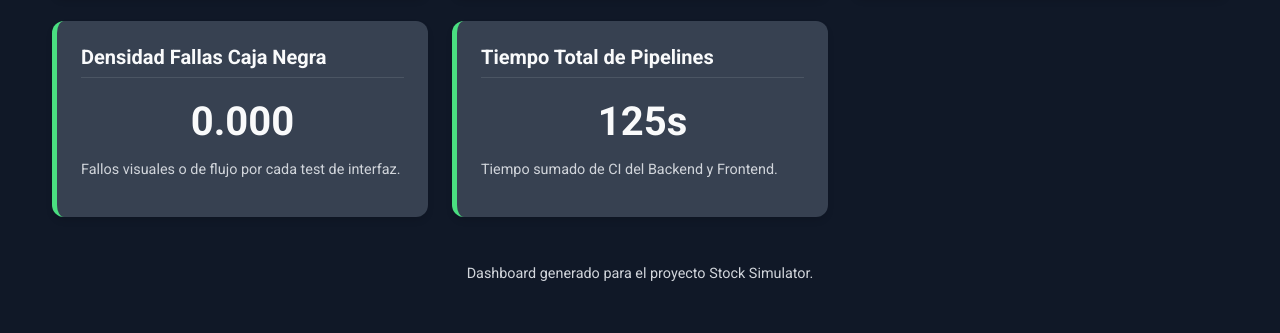
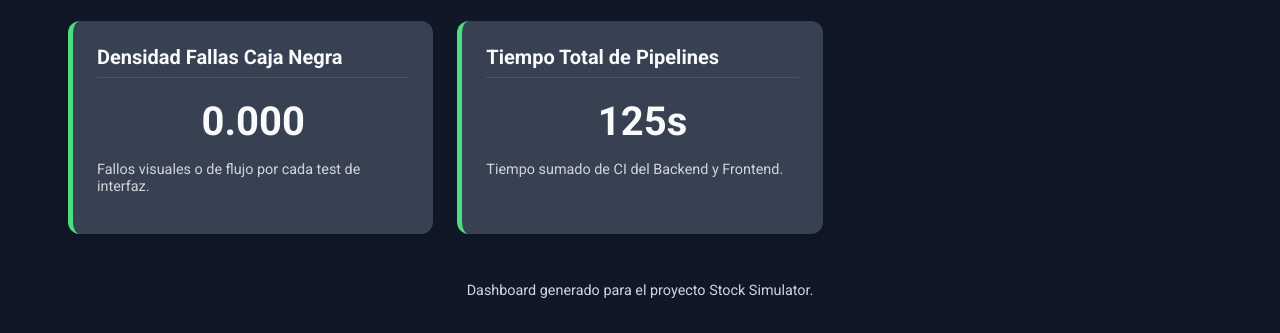
Before and after one commit to Mora-J/stock-simulator-dashboard-SQA, a plain HTML site: page index.html in a window 1280 px wide. Shown: the part 696-1029 px from the top of the page. Drawn offline with nearby package versions, Linux system fonts and the light colour scheme.

Commit message:
mas margen entre los bordes y las metricas

```diff
--- a/style.css
+++ b/style.css
@@ -58,7 +58,7 @@ nav button.active {
 
 .view.active {
     display: block;
-    padding: 0 2rem; /* Añade margen horizontal a las vistas activas */
+    padding: 0 3rem; /* Aumentado el margen horizontal para más espacio */
 }
 
 #metrics-grid {
```
